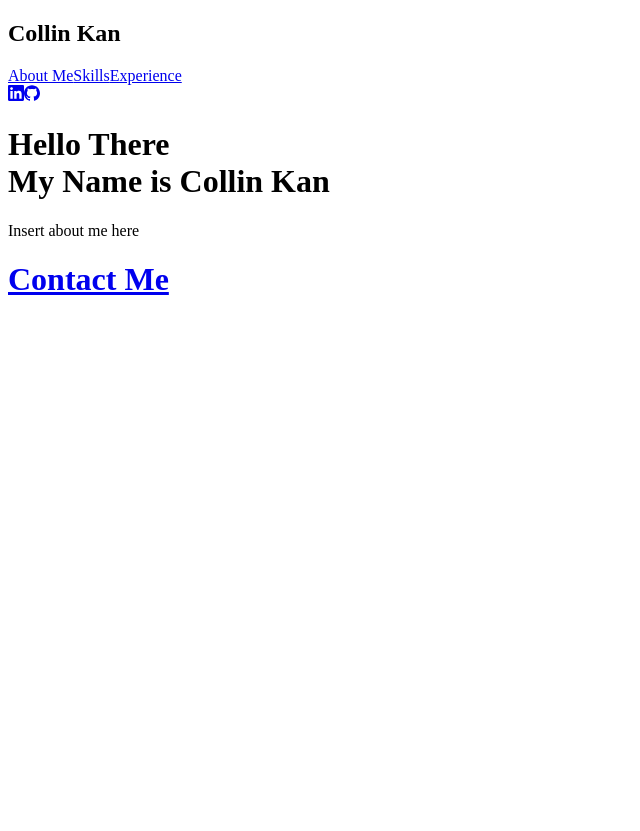
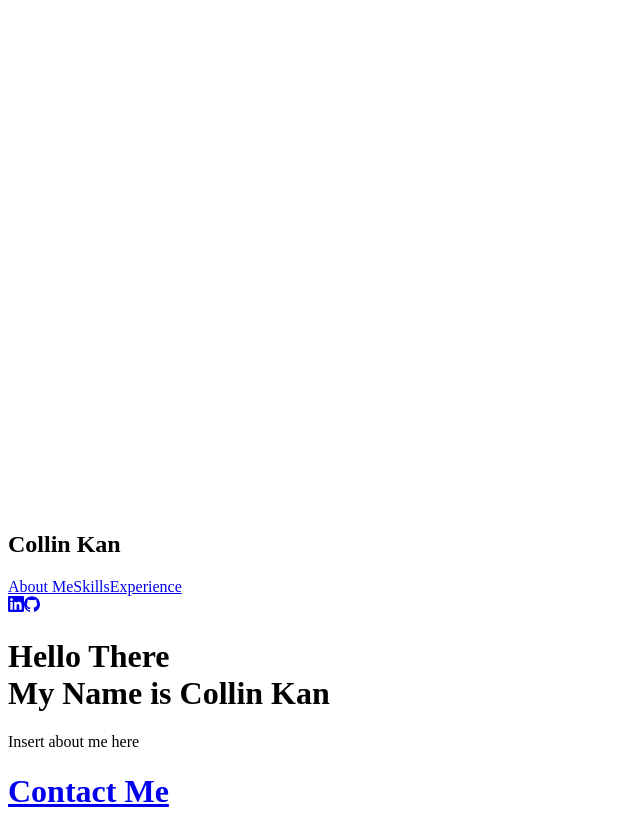
Before and after one commit to collinkan/collinkan.github.io, a Next.js app in the folder portfolio/: page / in a window 1280 px wide. Shown: the whole page, without its empty margins (0-640 px from the left). Before the commit the page ends 800 px from the top, so only its background shows below. Built offline with nearby package versions, Linux system fonts and the light colour scheme.

Commit message:
implement stars component

```diff
--- a/portfolio/app/(home)/components/Stars.tsx
+++ b/portfolio/app/(home)/components/Stars.tsx
@@ -1,7 +1,54 @@
-import React from 'react'
+'use client'
+
+import React, { useState, useEffect } from 'react'
+import { motion } from 'framer-motion'
+
+type Star = {
+  id: number
+  x: number
+  y: number
+  size: number
+  delay: number
+}
 
 export default function Stars() {
+  const [stars, setStars] = useState<Star[]>([])
+
+  useEffect(() => {
+    const newStars = Array.from({ length: 200 }, (_, i) => ({
+      id: i,
+      x: Math.random() * 100,
+      y: Math.random() * 100,
+      size: Math.random() * 3 + 1,
+      delay: Math.random() * 2,
+    })).filter(star => !(star.x > 40 && star.x < 60 && star.y > 5 && star.y < 30))
+    setStars(newStars)
+  }, [])
+
   return (
-    <div>Stars</div>
+    <div className="fixed inset-0 pointer-events-none">
+      {stars.map((star) => (
+        <motion.div
+          key={star.id}
+          className="absolute bg-white"
+          style={{
+            left: `${star.x}%`,
+            top: `${star.y}%`,
+            width: `${star.size}px`,
+            height: `${star.size}px`,
+            clipPath: 'polygon(50% 0%, 75% 25%, 100% 50%, 75% 75%, 50% 100%, 25% 75%, 0% 50%, 25% 25%)',
+          }}
+          animate={{
+            opacity: [0.2, 1, 0.2],
+            scale: [0.8, 1.2, 0.8],
+          }}
+          transition={{
+            duration: 2 + Math.random() * 2,
+            repeat: Infinity,
+            delay: star.delay,
+          }}
+        />
+      ))}
+    </div>
   )
 }
--- a/portfolio/app/(home)/page.tsx
+++ b/portfolio/app/(home)/page.tsx
@@ -4,11 +4,13 @@ import Navbar from "./components/Navbar"
 import HeroSection from "./components/HeroSection";
 import Sunset from "./components/Sunset";
 import GridBackground from "./components/GridBackground";
+import Stars from "./components/Stars";
 
 export default function page() {
   return (
     <div className="h-[500vh] bg-synthBG">
       <div>
+        <Stars />
         <Sunset />
         <GridBackground />
         <Navbar />
```
